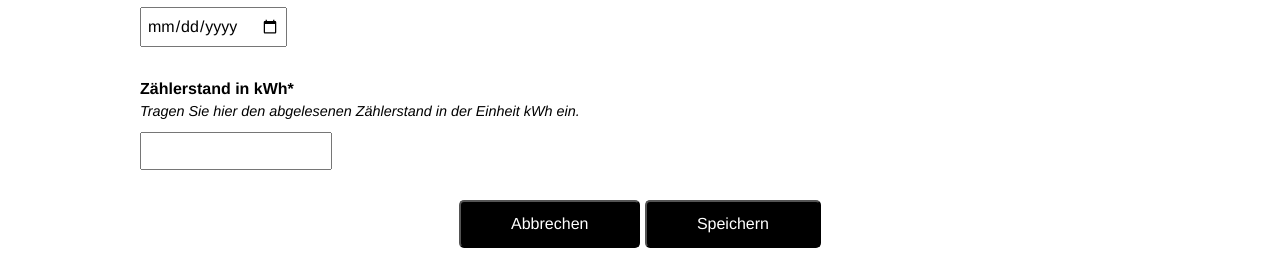
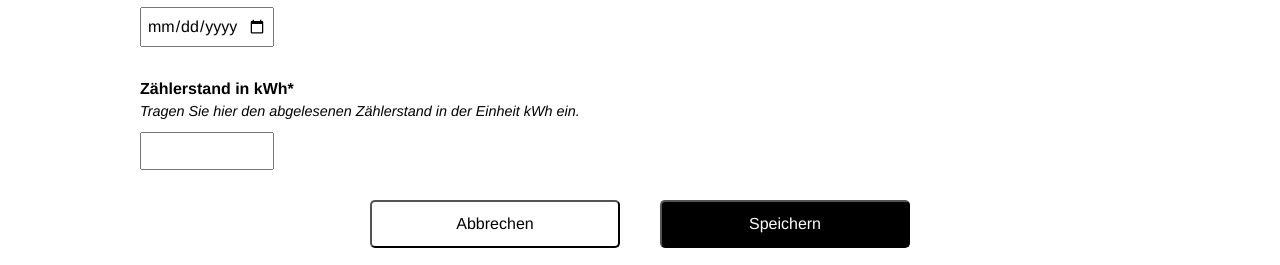
Before and after one commit to pascal2402/Portfolio, a website: page erfassung.html in a window 1280 px wide. Shown: the part 223-488 px from the top of the page. Drawn offline with Linux system fonts and the light colour scheme.

Commit message:
2 files modified

```diff
--- a/css/erfassung.css
+++ b/css/erfassung.css
@@ -1,3 +1,7 @@
+form input{
+  width:120px;
+}
+
 label {
   font-weight: bold;
 }
@@ -18,5 +22,27 @@ input {
 }
 
 .action-buttons{
-  text-align: center;
+  display:flex;
+  justify-content: center;
+  margin-bottom: 50px;
 }
+
+#cancel-btn, #save-btn{
+  width:250px;
+}
+
+.action-buttons div{
+  padding:0px 20px;
+}
+
+#cancel-btn{
+  background-color: inherit;
+  color:black;
+}
+
+#cancel-btn:hover{
+    background-color: #EA1F25;
+    border: solid;
+    border-color: black;
+    border-width: 2px;
+}
--- a/erfassung.html
+++ b/erfassung.html
@@ -5,7 +5,7 @@
     <link rel="stylesheet" href="css/common.css"/>
     <link rel="stylesheet" href="css/erfassung.css"/>
 </head>
-<body onload="initialize()">
+<body>
 <header class="fixed-width">
     <a href="index.html">
         <img src="img/powertrack_logo.png">
@@ -17,7 +17,7 @@
 </header>
 <main class="fixed-width">
     <div class="headline">
-        <h1 id="page-title">Z&auml;hlerst&auml;nde erfassen</h1>
+        <h1>Z&auml;hlerst&auml;nde erfassen</h1>
     </div>
 
     <form>
@@ -35,8 +35,12 @@
     </form>
 
     <div class="action-buttons">
+        <div>
         <a href="verwaltung.html"><button id="cancel-btn">Abbrechen</button></a>
+        </div>
+        <div>
         <a href="verwaltung.html"><button onclick="save()" id="save-btn">Speichern</button></a>
+        </div>
     </div>
 </main>
 
```
